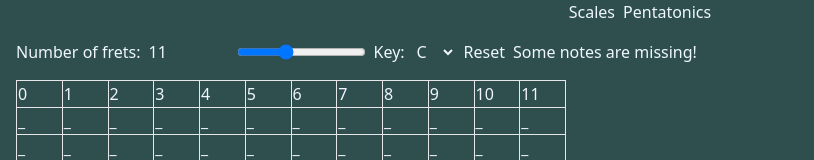
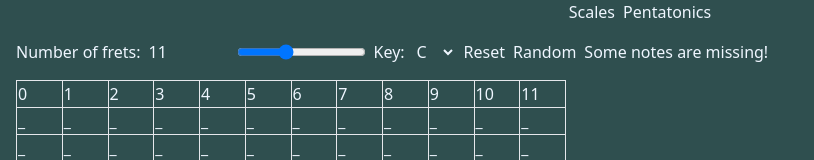
Before and after one commit to Lapschro/fretboard-viz, a SvelteKit app: page /exercises/notes in a window 1280 px wide. Shown: the top 160 px of the page, without its empty margins (0-814 px from the left). Built offline with nearby package versions, Linux system fonts and the light colour scheme.

Commit message:
adds a randomize button to the note exercise

```diff
--- a/src/routes/exercises/notes/+page.svelte
+++ b/src/routes/exercises/notes/+page.svelte
@@ -42,6 +42,11 @@
 	let key_notes: Set<string>;
 	let found_all = false;
 
+	function randomizeKey() {
+		key = AllNotes[Math.floor(Math.random() * AllNotes.length)];
+		reset();
+	}
+
 	$: {
 		fretboard = [];
 		for (let i = 0; i <= fret_size; i++) {
@@ -61,8 +66,6 @@
 				}
 			}
 		}
-
-		console.log({ selected_notes, key_notes });
 
 		found_all = Array.from(key_notes).every((x: string) =>
 			selected_notes.some((y) => y == x),
@@ -98,6 +101,7 @@
 			{/each}
 		</select>
 		<button on:click={reset}>Reset</button>
+		<button on:click={randomizeKey}>Random</button>
 		<div>
 			{`${found_all ? "Found all notes!" : "Some notes are missing!"}`}
 		</div>
```
